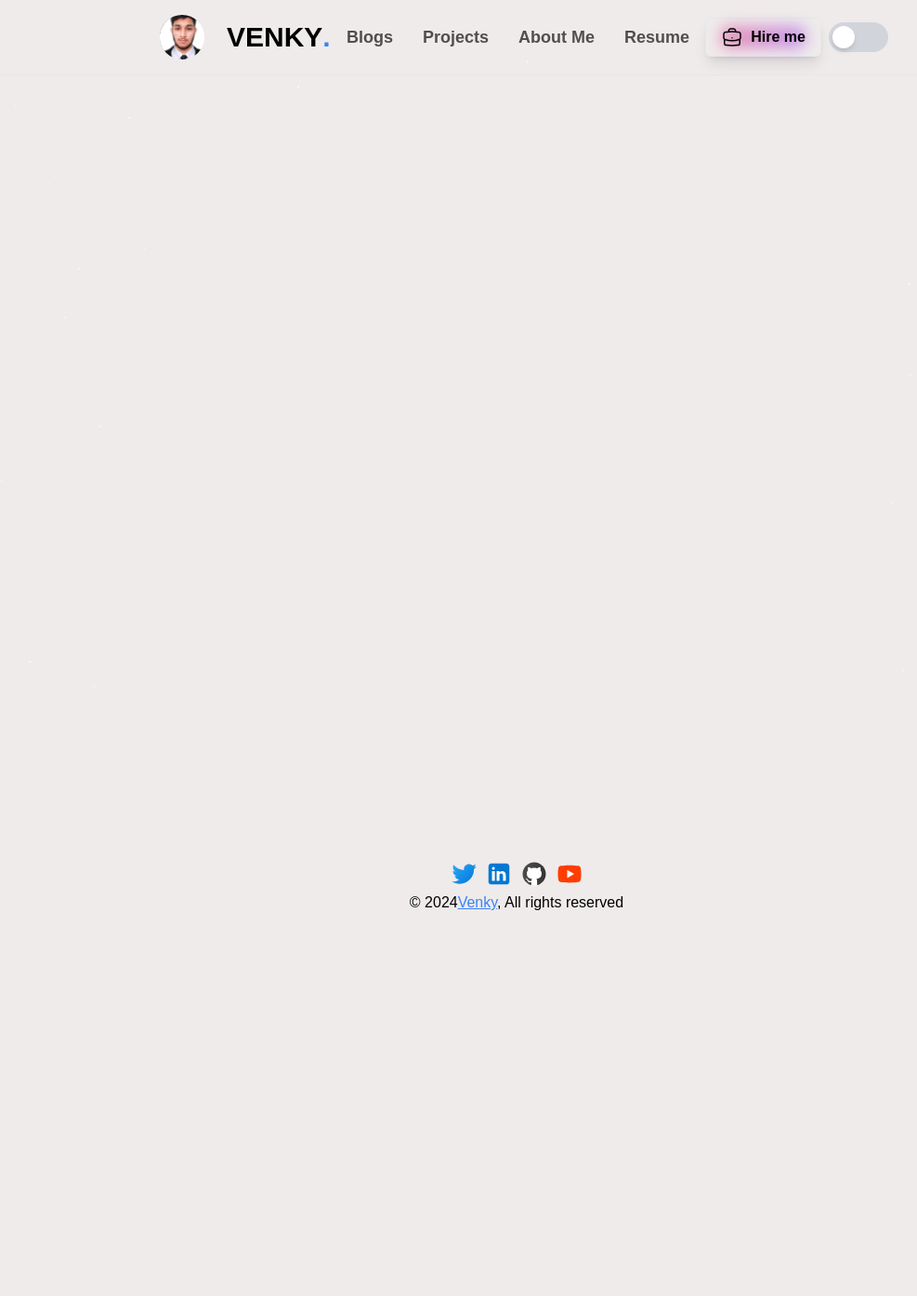
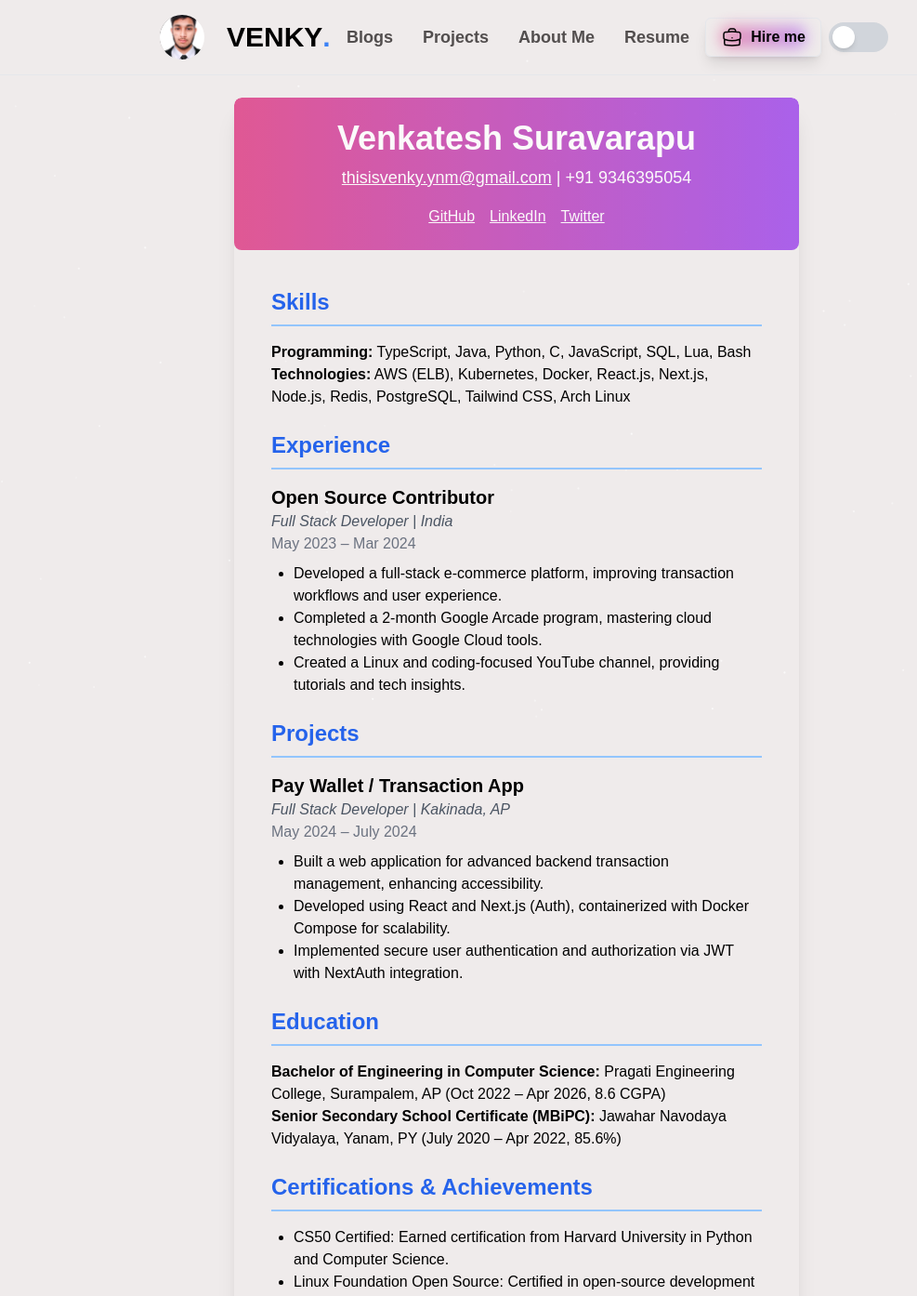
Before and after one commit to venkatesh2100/projects, a Next.js app: page /resume in a window 1280 px wide. Shown: the top 1394 px of the page at 93% size, without its empty margins (84-1071 px from the left). Before the commit the page ends 983 px from the top, so only its background shows below. Built offline with nearby package versions, Linux system fonts and the light colour scheme.

Commit message:
Resume updated

```diff
--- a/components/Homepage/homeintro.tsx
+++ b/components/Homepage/homeintro.tsx
@@ -10,17 +10,17 @@ import { NotebookTabs } from 'lucide-react';
 import { toast } from 'sonner';
 
 export const HomeIntro = () => {
-  const [isZoomed,setIsZoomed]=useState(false);
-  useEffect(()=>{
-    const checkZoom=()=>{
-      const zoomLevel=Math.round(window.devicePixelRatio*100);
-      setIsZoomed(zoomLevel===125);
-    }
+  const [isZoomed, setIsZoomed] = useState(false);
+  useEffect(() => {
+    const checkZoom = () => {
+      const zoomLevel = Math.round(window.devicePixelRatio * 100);
+      setIsZoomed(zoomLevel === 125);
+    };
     checkZoom();
-    window.addEventListener('resize',checkZoom);
+    window.addEventListener('resize', checkZoom);
 
-    return ()=>window.addEventListener('resize',checkZoom);
-  },[]);
+    return () => window.addEventListener('resize', checkZoom);
+  }, []);
 
   // const [isDarkMode, setIsDarkMode] = useState(true);//making always True
 
@@ -50,18 +50,13 @@ export const HomeIntro = () => {
   //   };
   // }, []);
 
-
-
   return (
     <div className="border-black cursor-rock">
       <Spotlight
         className="-top-40 -left-10  md:-left-32 md:-top-20 h-screen"
         fill="white"
       />
-        <Spotlight
-          className="top-10 left-full h-[80vh] w-[50vh]"
-          fill="purple"
-        />
+      <Spotlight className="top-10 left-full h-[80vh] w-[50vh]" fill="purple" />
       <Spotlight className="top-28 left-80 h-[80vh] w-[50vh]" fill="blue" />
       <section className="md:flex md:items-center md:space-x-8 ">
         <div className="p-10">
@@ -79,31 +74,41 @@ export const HomeIntro = () => {
 
           <div className="col-span-3 max-w-2xl">
             <p className="px-0 text-lg text-left text-text2 md:leading-8 mb-4">
-              A software engineer from India, specializing in
-              JavaScript, TypeScript, React, and 69 other technologies.
-              Passionate about serverless architectures and full-stack
-              development, I’m always exploring new technologies. I do fullstack
-              and a bit of everything ❤️ All About living life at its best.
+              A software engineer from India, specializing in JavaScript,
+              TypeScript, React, and 69 other technologies. Passionate about
+              serverless architectures and full-stack development, I’m always
+              exploring new technologies. I do fullstack and a bit of everything
+              ❤️ All About living life at its best.
             </p>
             <div className="mb-4  flex ">
               <div>
                 <SocialLink />
               </div>
-              <TextGenerateEffect
+              {/* <TextGenerateEffect
                 className="text-sm  pl-10 hidden md:block"
                 words="𝔇𝔢𝔰𝔦𝔤𝔫𝔢𝔡 🛠️ 𝔣𝔬𝔯 80% ℨ𝔬𝔬𝔪 𝔠𝔥𝔢𝔠𝔨𝔬𝔲𝔱    "
                 // highlightedWordIndex={5} // Specify the index of the word to highlight
-            />
+              /> */}
             </div>
             <div className="flex-col justify-between">
               <HeroBtn />
 
               <button
-                onClick={() => toast.success('OK')}
-                className="inline-flex dark:border-black mt-1 ml-1 py-2 hover:bg-green-400  px-2 sm:py-4 md:py-6 sm:px-7 md:px-9 animate-shimmer items-center text-2xl justify-center rounded-md border  dark:bg-[linear-gradient(110deg,#000103,45%,#1e2631,55%,#000103)] bg-[length:200%_100%] font-medium dark:text-slate-500 hover:text-slate-900 transition-colors focus:outline-none focus:ring-2 focus:ring-offset-2 dark:bg-black focus:ring-offset-slate-50 gap-2"
+                onClick={() => {
+                  toast.success('OK');
+                }}
+                className="relative group inline-flex items-center justify-center py-2 px-4 sm:py-4 md:py-6 sm:px-7 md:px-9 mt-1 ml-1 text-2xl font-medium transition-colors duration-200 focus:outline-none focus:ring-2 focus:ring-offset-2 dark:focus:ring-offset-black dark:border-black dark:text-slate-500 hover:text-slate-900 rounded-lg bg-gradient-to-r from-pink-600 to-purple-600 hover:bg-green-400 dark:bg-black gap-2 animate-shimmer"
               >
-                <a href="/blogs">check out my blog </a> <NotebookTabs />
+                <span className="absolute inset-0 bg-gradient-to-r from-pink-600 to-purple-600 rounded-lg blur opacity-75 group-hover:opacity-100 transition duration-1000 group-hover:duration-200 animate-tilt"></span>
+                <a
+                  href="/blogs"
+                  className="relative z-10 text-white dark:text-slate-300"
+                  onClick={(e) => e.stopPropagation()} // Prevent conflict with button's onClick
+                >
+                  Check out my blog
+                </a>
               </button>
+                {/* <NotebookTabs /> */}
             </div>
           </div>
         </div>
@@ -112,18 +117,24 @@ export const HomeIntro = () => {
         {/* {isDarkMode
         ?  */}
         {/* ( */}
-          <div className={`relative ${isZoomed?'hidden':''}`}>
-            <div className={`pt-20 ${isZoomed?'hidden':''}` }><iframe src="https://giphy.com/embed/kmUvauX8TMWg0OsqKW" width="90%" height="100%" className="absolute" frameBorder="0"  allowFullScreen>
-            </iframe>
+        <div className={`relative ${isZoomed ? 'hidden' : ''}`}>
+          <div className={`pt-20 ${isZoomed ? 'hidden' : ''}`}>
+            <iframe
+              src="https://giphy.com/embed/kmUvauX8TMWg0OsqKW"
+              width="90%"
+              height="100%"
+              className="absolute"
+              frameBorder="0"
+              allowFullScreen
+            ></iframe>
           </div>
           {/* <p><a href="https://giphy.com/stickers/Emoji-transparent-kmUvauX8TMWg0OsqKW"></a></p> */}
-            <div className="sm:text-9xl text-9xl  pt-10 ml-20 animate-bounce">🚀</div>
+          <div className="sm:text-9xl text-9xl  pt-10 ml-20 animate-bounce">
+            🚀
+          </div>
 
           {/* <div className="sm:text-9xl text-9xl  pr-30 pt-1 0 animate-spin-slow">🌎</div>
            */}
-
-
-
 
           <div className="absolute  text-9xl animate-rise -top-20 left-60">
             🌕
--- a/components/aboutme/Hero.tsx
+++ b/components/aboutme/Hero.tsx
@@ -36,7 +36,7 @@ const Hero = () => {
             <RandomQuote />
             <div>
               <MagicButton
-                url="https://drive.google.com/file/d/18yJnNM8T8-KR6oW4USoSXKmofNBbYPXl/view?usp=sharing"
+                url="https://drive.google.com/file/d/12On21ITk5sjUdR78xcMG5v-pNwNQ1RWi/view?usp=sharing"
                 text="Download Resume"
               />
             </div>
--- a/components/resume/resume.tsx
+++ b/components/resume/resume.tsx
@@ -1,11 +1,112 @@
-const ResumeComponent = () => {
+import React from 'react';
+
+const ResumeComponent: React.FC = () => {
   return (
-    <div className="my-4">
-      <iframe
-        src="/resume.pdf"
-        title="resume"
-        className="w-full h-full md:max-w-screen-lg md:mx-auto md:w-full md:min-h-screen rounded-md"
-      ></iframe>
+    <div className="my-6 px-4 md:px-12 lg:px-24 bg-gradient-to-b  min-h-screen ">
+      <div className="max-w-screen-lg mx-auto shadow-xl rounded-lg overflow-hidden">
+        {/* Header Section */}
+        <div className="bg-gradient-to-r   from-pink-600 to-purple-600 rounded-lg backdrop-blur-0 opacity-75 group-hover:opacity-100 transition duration-1000 group-hover:duration-200 animate-tilt  text-white p-6 text-center">
+          <h1 className="text-4xl font-extrabold">Venkatesh Suravarapu</h1>
+          <p className="mt-2 text-lg">
+            <a href="mailto:thisisvenky.ynm@gmail.com" className="underline">
+              thisisvenky.ynm@gmail.com
+            </a>{' '}
+            | +91 9346395054
+          </p>
+          <div className="flex justify-center mt-4 gap-4">
+            <a href="https://github.com/venkatesh2100" className="underline hover:text-blue-200">
+              GitHub
+            </a>
+            <a href="https://linkedin.com/in/venkatesh2100" className="underline hover:text-blue-200">
+              LinkedIn
+            </a>
+            <a href="https://x.com/venky_officials" className="underline hover:text-blue-200">
+              Twitter
+            </a>
+          </div>
+        </div>
+
+        {/* Content Section */}
+        <div className="p-6 md:p-10">
+          {/* Skills */}
+          <section className="mb-6">
+            <h2 className="text-2xl font-semibold text-blue-600 border-b-2 border-blue-300 pb-2 mb-4">
+              Skills
+            </h2>
+            <p><strong>Programming:</strong> TypeScript, Java, Python, C, JavaScript, SQL, Lua, Bash</p>
+            <p><strong>Technologies:</strong> AWS (ELB), Kubernetes, Docker, React.js, Next.js, Node.js, Redis, PostgreSQL, Tailwind CSS, Arch Linux</p>
+          </section>
+
+          {/* Experience */}
+          <section className="mb-6">
+            <h2 className="text-2xl font-semibold text-blue-600 border-b-2 border-blue-300 pb-2 mb-4">
+              Experience
+            </h2>
+            <div className="mb-4">
+              <h3 className="text-xl font-bold">Open Source Contributor</h3>
+              <p className="italic text-gray-600">Full Stack Developer | India</p>
+              <p className="text-gray-500">May 2023 – Mar 2024</p>
+              <ul className="list-disc ml-6 mt-2">
+                <li>Developed a full-stack e-commerce platform, improving transaction workflows and user experience.</li>
+                <li>Completed a 2-month Google Arcade program, mastering cloud technologies with Google Cloud tools.</li>
+                <li>Created a Linux and coding-focused YouTube channel, providing tutorials and tech insights.</li>
+              </ul>
+            </div>
+          </section>
+
+          {/* Projects */}
+          <section className="mb-6">
+            <h2 className="text-2xl font-semibold text-blue-600 border-b-2 border-blue-300 pb-2 mb-4">
+              Projects
+            </h2>
+            <div className="mb-4">
+              <h3 className="text-xl font-bold">Pay Wallet / Transaction App</h3>
+              <p className="italic text-gray-600">Full Stack Developer | Kakinada, AP</p>
+              <p className="text-gray-500">May 2024 – July 2024</p>
+              <ul className="list-disc ml-6 mt-2">
+                <li>Built a web application for advanced backend transaction management, enhancing accessibility.</li>
+                <li>Developed using React and Next.js (Auth), containerized with Docker Compose for scalability.</li>
+                <li>Implemented secure user authentication and authorization via JWT with NextAuth integration.</li>
+              </ul>
+            </div>
+          </section>
+
+          {/* Education */}
+          <section className="mb-6">
+            <h2 className="text-2xl font-semibold text-blue-600 border-b-2 border-blue-300 pb-2 mb-4">
+              Education
+            </h2>
+            <p><strong>Bachelor of Engineering in Computer Science:</strong> Pragati Engineering College, Surampalem, AP (Oct 2022 – Apr 2026, 8.6 CGPA)</p>
+            <p><strong>Senior Secondary School Certificate (MBiPC):</strong> Jawahar Navodaya Vidyalaya, Yanam, PY (July 2020 – Apr 2022, 85.6%)</p>
+          </section>
+
+          {/* Certifications */}
+          <section className="mb-6">
+            <h2 className="text-2xl font-semibold text-blue-600 border-b-2 border-blue-300 pb-2 mb-4">
+              Certifications & Achievements
+            </h2>
+            <ul className="list-disc ml-6">
+              <li>CS50 Certified: Earned certification from Harvard University in Python and Computer Science.</li>
+              <li>Linux Foundation Open Source: Certified in open-source development practices.</li>
+              <li>IBM DevOps Certification: Proficient in CI/CD, automation, and IaC concepts.</li>
+            </ul>
+          </section>
+
+          {/* Links */}
+          <section>
+            <h2 className="text-2xl font-semibold text-blue-600 border-b-2 border-blue-300 pb-2 mb-4">
+              Links
+            </h2>
+            <ul className="list-disc ml-6">
+              <li><a href="https://leetcode.com/u/venkatesh2100" className="text-blue-500 underline hover:text-blue-700">Leetcode</a></li>
+              <li><a href="https://www.hackerrank.com/profile/22A31A05J4" className="text-blue-500 underline hover:text-blue-700">HackerRank</a></li>
+              <li><a href="https://www.youtube.com/@codewithvenky?sub_confirmation=1" className="text-blue-500 underline hover:text-blue-700">YouTube Channel</a></li>
+              <li><a href="https://paytm-iota.vercel.app/" className="text-blue-500 underline hover:text-blue-700">Pay Wallet App</a></li>
+              <li><a href="https://medium-blog-six-gamma.vercel.app/" className="text-blue-500 underline hover:text-blue-700">Blog Site</a></li>
+            </ul>
+          </section>
+        </div>
+      </div>
     </div>
   );
 };
```
Also changed, not shown: 2 other files (tests, documents, lock files or other folders). Lines whose indentation alone changed are shown as unchanged.
